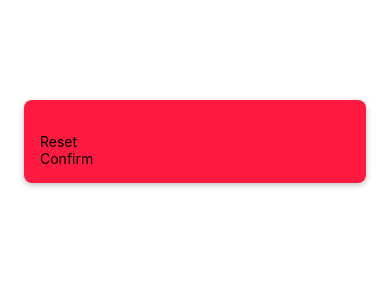
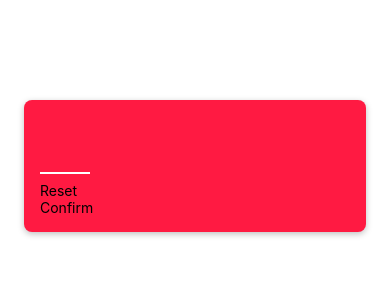
Before and after one commit to sohyeon-zoe-kim/RNCourse, a React Native app in the folder MiniGameApp/: screen / in a window 390 px wide. Shown: the top 300 px of the page. Built offline with nearby package versions, Linux system fonts and the light colour scheme.

Commit message:
feat: NumberInput 스타일링 및 TextInput 필드 구성

```diff
--- a/MiniGameApp/screens/StartGameScreen.js
+++ b/MiniGameApp/screens/StartGameScreen.js
@@ -5,7 +5,13 @@ import PrimaryButton from '../components/PrimaryButton'
 function StartGameScreen() {
   return (
     <View style={style.inputContainer}>
-      <TextInput />
+      <TextInput
+        style={style.numberinput}
+        maxLength={2}
+        keyboardType="number-pad"
+        autoCapitalize="none"
+        autoCorrect={false}
+      />
       <PrimaryButton>Reset</PrimaryButton>
       <PrimaryButton>Confirm</PrimaryButton>
     </View>
@@ -27,4 +33,15 @@ const style = StyleSheet.create({
     shadowRadius: 6,
     shadowOpacity: 0.25,
   },
+  numberinput: {
+    height: 50,
+    width: 50,
+    fontSize: 32,
+    borderBottomColor: '#ffffff',
+    borderBottomWidth: 2,
+    color: '#ffffff',
+    marginVertical: 8,
+    fontWeight: 'bold',
+    textAlign: 'center',
+  },
 })
```
